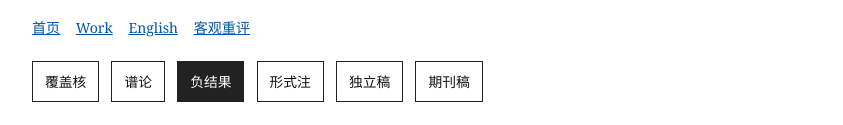
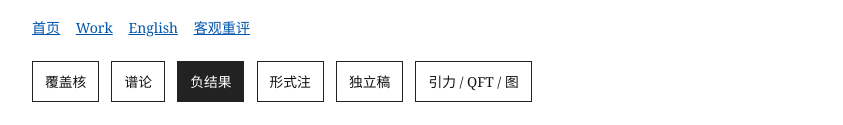
Before and after one commit to COZZE1/qns-website, a plain HTML site: page scoped-negatives-on-record-zh.html in a window 1280 px wide. Shown: the part 134-259 px from the top of the page, without its empty margins (218-1061 px from the left). Drawn offline with Linux system fonts and the light colour scheme.

Commit message:
Classify deposits by physical object, not journal track.
Co-authored-by: Cursor <cursoragent@cursor.com>

```diff
--- a/scoped-negatives-on-record-zh.html
+++ b/scoped-negatives-on-record-zh.html
@@ -53,7 +53,7 @@ footer{margin-top:36px;padding-top:14px;border-top:1px solid #ccc;font-size:0.82
   <a class="here" href="scoped-negatives-on-record-zh.html">负结果</a>
   <a href="form-note-on-record-zh.html">形式注</a>
   <a href="independent-manuscript-on-record-zh.html">独立稿</a>
-  <a href="journal-manuscripts-on-record-zh.html">期刊稿</a>
+  <a href="stipulated-hosts-on-record-zh.html">引力 / QFT / 图</a>
 </p>
 
 <div class="box box-warn">
```
